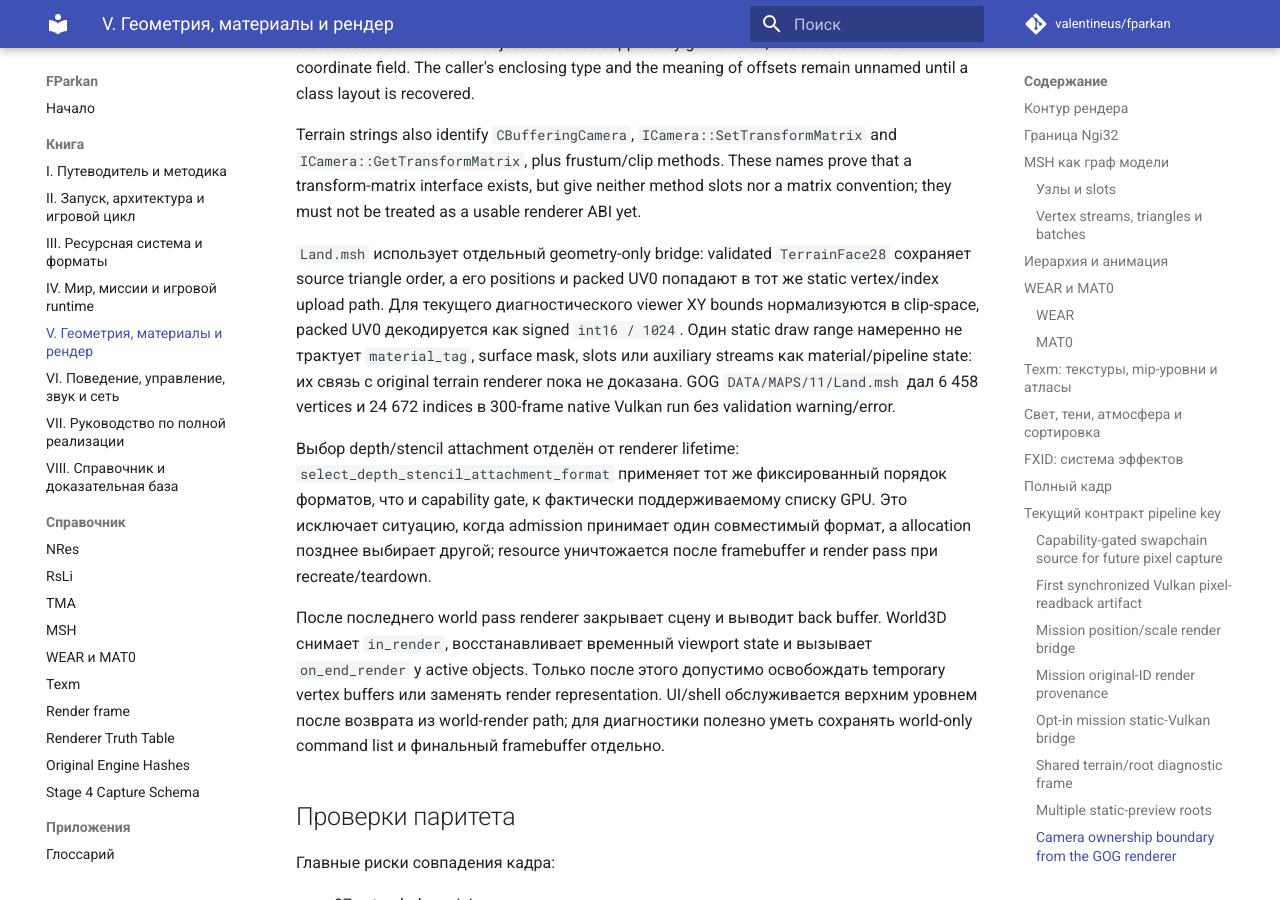
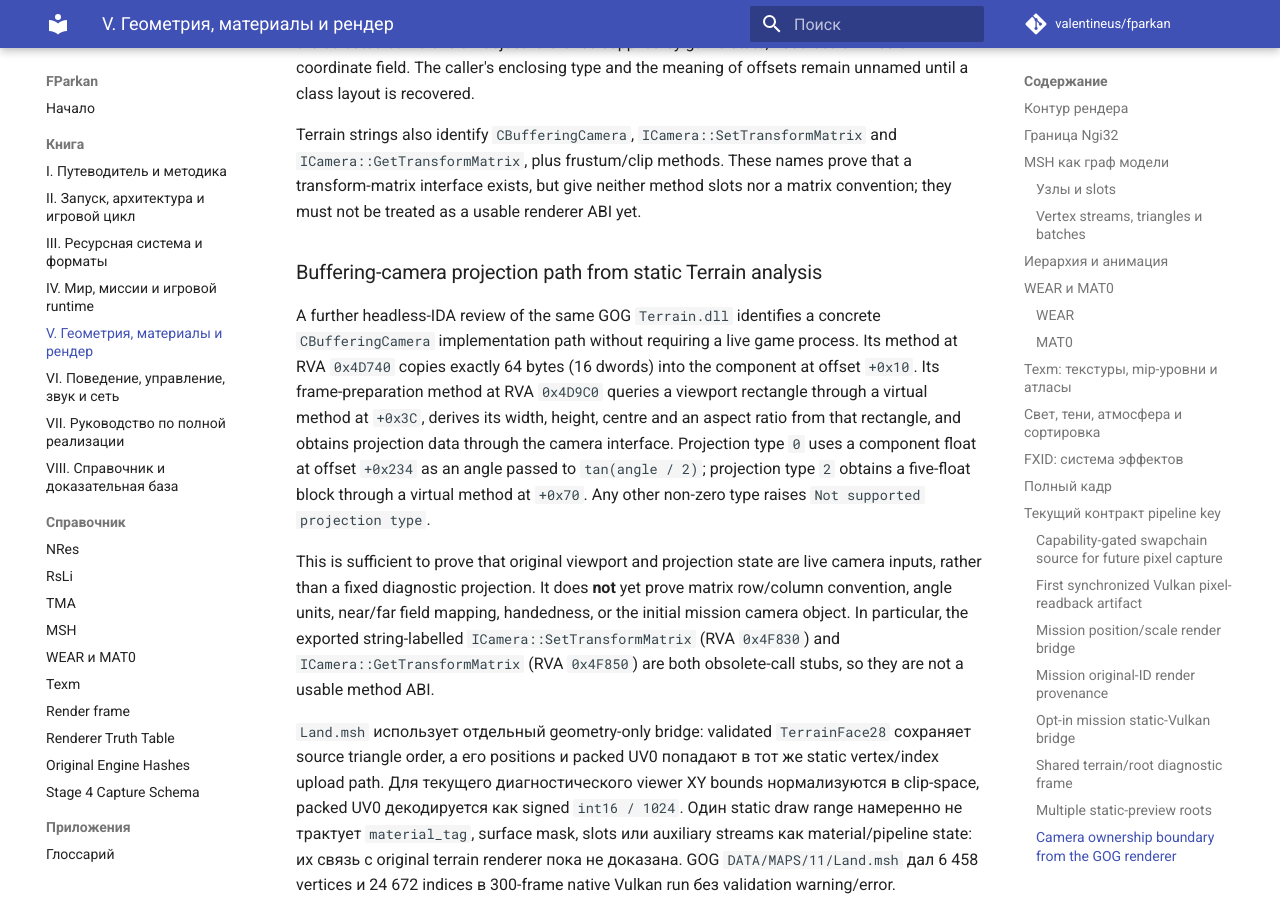
Before and after one commit to valentineus/fparkan, an MkDocs documentation site: the page built from docs/tomes/05-render.md, in a window 1280 px wide and 900 px high, scrolled down 26476 px. Built offline with MkDocs 1.6.1 and Material for MkDocs 9.7.7, drawn with Linux system fonts in a browser that asks for light colours; comment, search, counter and statistics services are not loaded; some of the changed text lies outside the part shown.

Commit message:
docs(evidence): recover buffering camera projection path

```diff
--- a/docs/tomes/05-render.md
+++ b/docs/tomes/05-render.md
@@ -1258,6 +1258,27 @@ and `ICamera::GetTransformMatrix`, plus frustum/clip methods. These names prove
 that a transform-matrix interface exists, but give neither method slots nor a
 matrix convention; they must not be treated as a usable renderer ABI yet.
 
+### Buffering-camera projection path from static Terrain analysis
+
+A further headless-IDA review of the same GOG `Terrain.dll` identifies a
+concrete `CBufferingCamera` implementation path without requiring a live game
+process. Its method at RVA `0x4D740` copies exactly 64 bytes (16 dwords) into
+the component at offset `+0x10`. Its frame-preparation method at RVA `0x4D9C0`
+queries a viewport rectangle through a virtual method at `+0x3C`, derives its
+width, height, centre and an aspect ratio from that rectangle, and obtains
+projection data through the camera interface. Projection type `0` uses a
+component float at offset `+0x234` as an angle passed to `tan(angle / 2)`;
+projection type `2` obtains a five-float block through a virtual method at
+`+0x70`. Any other non-zero type raises `Not supported projection type`.
+
+This is sufficient to prove that original viewport and projection state are
+live camera inputs, rather than a fixed diagnostic projection. It does **not**
+yet prove matrix row/column convention, angle units, near/far field mapping,
+handedness, or the initial mission camera object. In particular, the exported
+string-labelled `ICamera::SetTransformMatrix` (RVA `0x4F830`) and
+`ICamera::GetTransformMatrix` (RVA `0x4F850`) are both obsolete-call stubs, so
+they are not a usable method ABI.
+
 `Land.msh` использует отдельный geometry-only bridge: validated `TerrainFace28`
 сохраняет source triangle order, а его positions и packed UV0 попадают в тот же
 static vertex/index upload path. Для текущего диагностического viewer XY bounds
```
Also changed, not shown: docs/tomes/08-evidence.md (+14 -0 lines).
